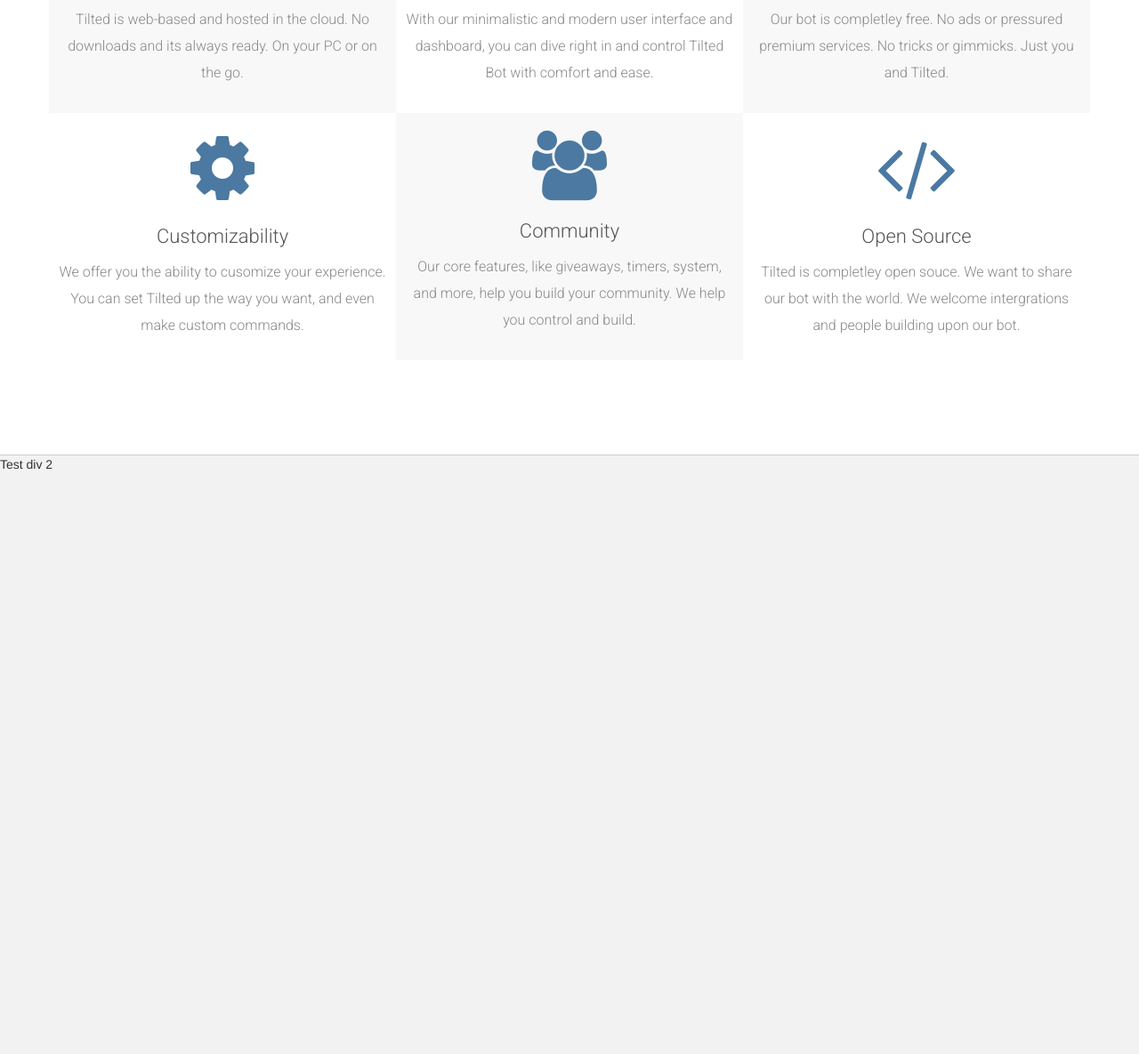
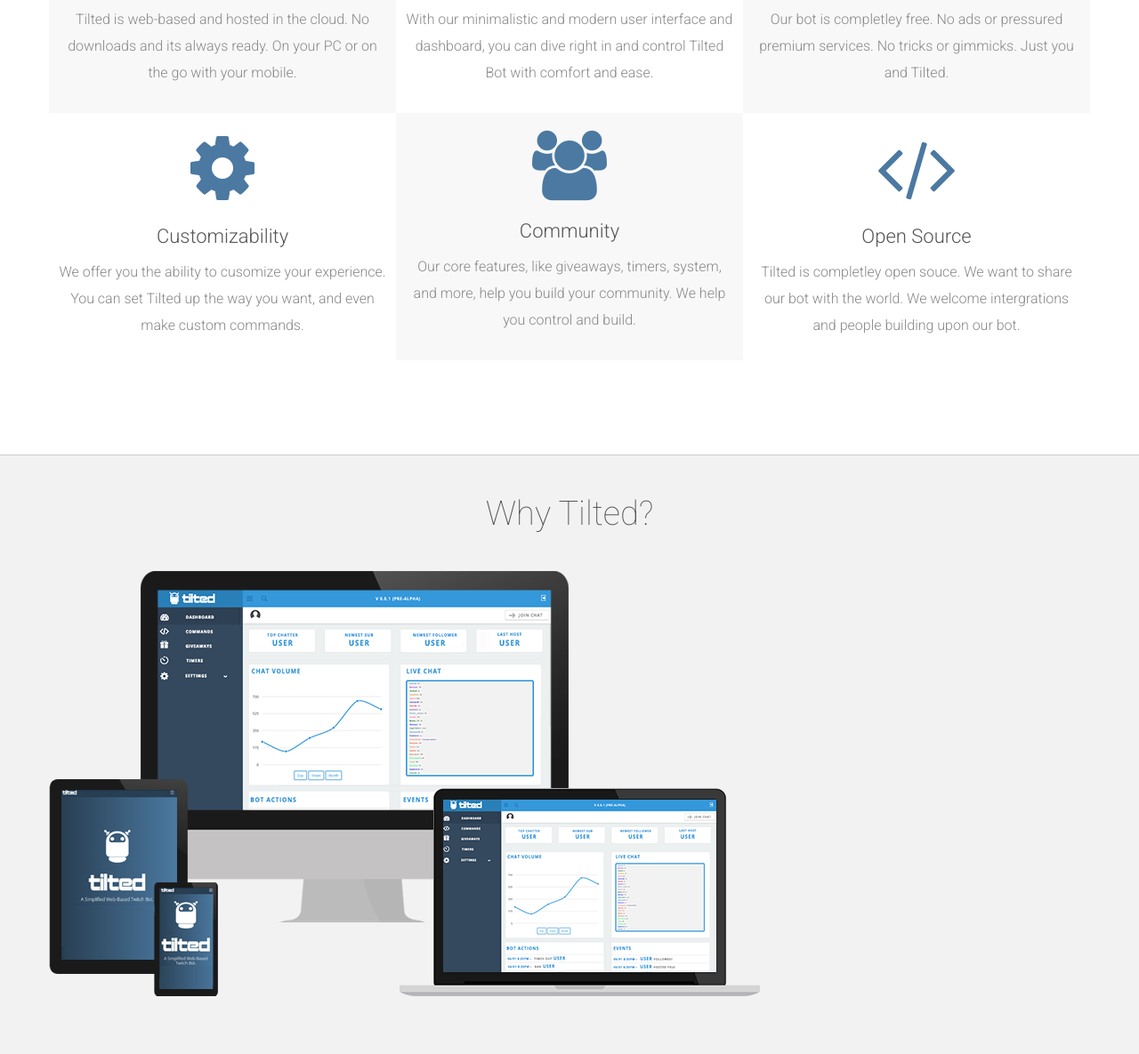
Before and after one commit to joshcwelch/tiltedtwitchbot, a website: page index.html in a window 1280 px wide. Shown: the part 1095-2280 px from the top of the page at 89% size. Drawn offline with nearby package versions, Linux system fonts and the light colour scheme.

Commit message:
More added third section to site

```diff
--- a/index.html
+++ b/index.html
@@ -1,3 +1,4 @@
+
 <!DOCTYPE html>
 <html lang="en">
   <head>
@@ -57,16 +58,16 @@
   <body>
     <div class="section-white" id="features-sec">
       <div class="container">
-        <div class="row" st>
+        <div class="row">
           <div class="col-sm-12 features-head">
-            <h2> Tilted's Features </h2>
+            <h2> Tilted's Features. </h2>
           </div>
         </div>
         <div class="row">
           <div class="col-sm-4 smgrey">
             <i class="fa fa-cloud" aria-hidden="true" style="font-size:6em;color:#4B79A1;margin-top:20px;"></i>
             <h3> Web-Based </h3>
-            <p>Tilted is web-based and hosted in the cloud. No downloads and its always ready. On your PC or on the go.</p>
+            <p>Tilted is web-based and hosted in the cloud. No downloads and its always ready. On your PC or on the go with your mobile.</p>
           </div>
           <div class="col-sm-4 smwhite ">
             <i class="fa fa-tachometer" aria-hidden="true" style="font-size:6em;color:#4B79A1;margin-top:20px;"></i>
@@ -103,7 +104,16 @@
       </div>
     </div>
     <div class="section-grey" id="why-tb">
-      Test div 2
+      <div class="container">
+        <div class="row">
+          <div class="col-sm-12 features-head">
+            <h2> Why Tilted? </h2>
+          </div>
+        </div>
+        <div class="row">
+          <img src="public/devicespot.png"/>
+        </div>
+      </div>
     </div>
     <div class="section-white" id="dev-info">
       test div 3
--- a/public/style.css
+++ b/public/style.css
@@ -338,7 +338,7 @@
 	#topbtn-left { width: 120px; height: 100%; }
 	#headericon { margin-top: 0px;}
 	#lpinfo { width: 100%; margin: 0; }
-	.header-lp {padding-right: 0px; float:none; width: 100%;}
+	.header-lp {padding-right: 0px; margin-right: 0px; float:none; width: 100%;}
 }
 
 
```
Also changed, not shown: public/devicespot.png (added), public/laptopdisplay.png (added), public/pcspot.png (added).
